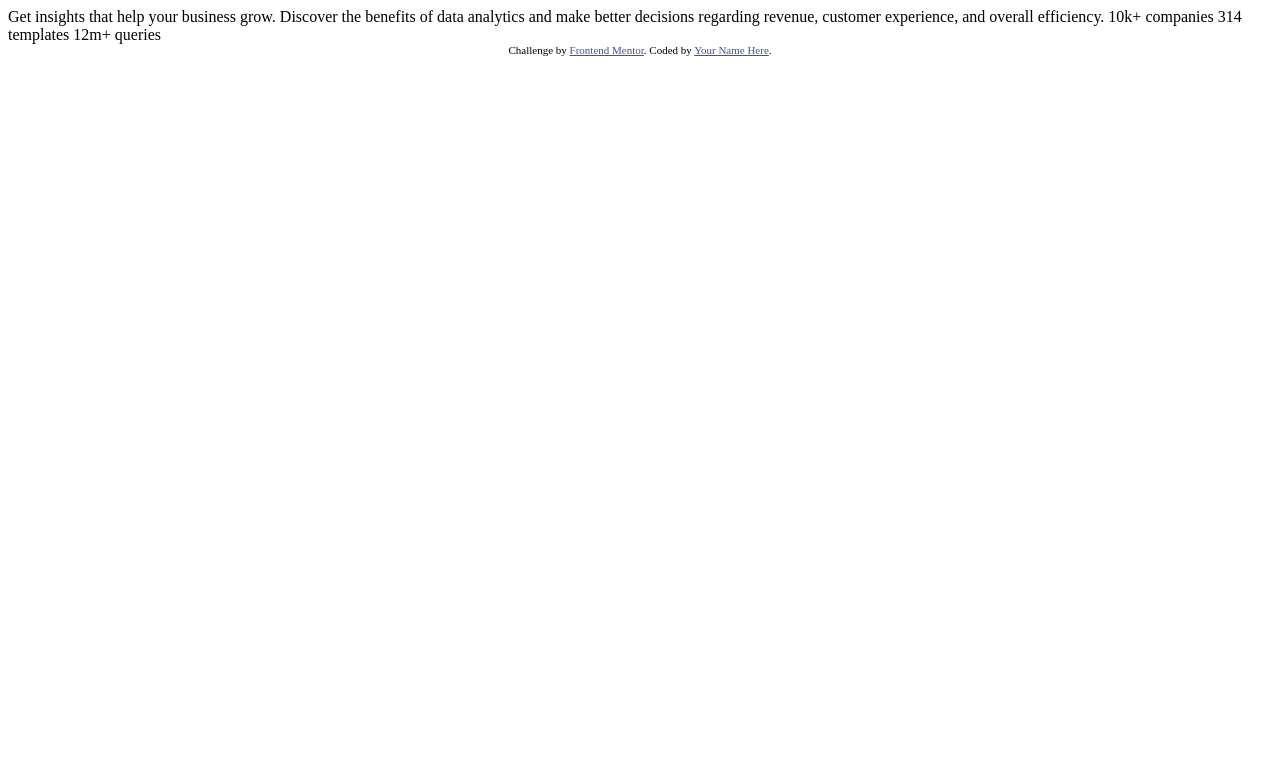
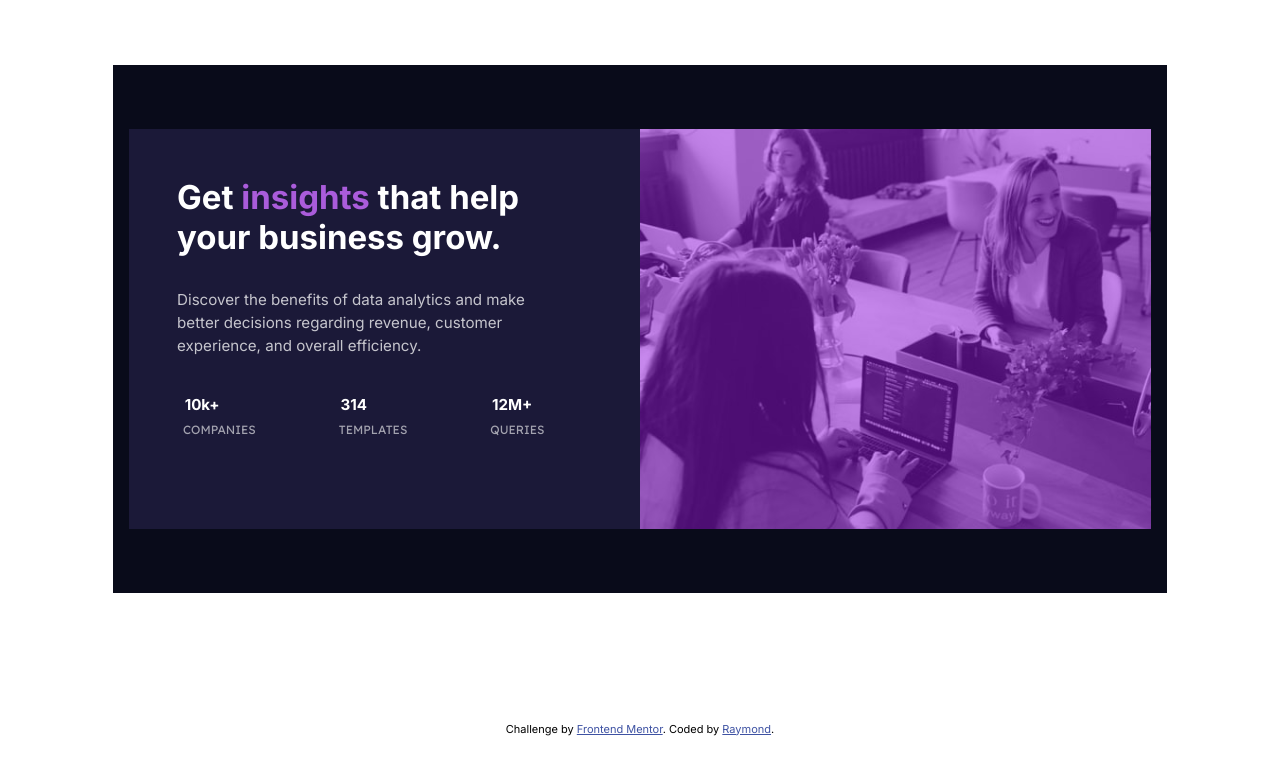
Before and after one commit to IpieA/stats-preview-card-component-main, a plain HTML site: page index.html in a window 1280 px wide. Drawn offline with Linux system fonts and the light colour scheme.

Commit message:
Completed design using CSS

```diff
--- a/index.html
+++ b/index.html
@@ -3,31 +3,51 @@
 <head>
   <meta charset="UTF-8">
   <meta name="viewport" content="width=device-width, initial-scale=1.0"> <!-- displays site properly based on user's device -->
-
   <link rel="icon" type="image/png" sizes="32x32" href="./images/favicon-32x32.png">
-
+  <link rel="preconnect" href="https://fonts.googleapis.com">
+  <link rel="preconnect" href="https://fonts.gstatic.com" crossorigin>
+  <link href="https://fonts.googleapis.com/css2?family=Inter:wght@400;700&family=Lexend+Deca&display=swap" rel="stylesheet">
+  <link rel="stylesheet" href="style.css">
   <title>Frontend Mentor | Stats preview card component</title>
-
-  <!-- Feel free to remove these styles or customise in your own stylesheet 👍 -->
-  <style>
-    .attribution { font-size: 11px; text-align: center; }
-    .attribution a { color: hsl(228, 45%, 44%); }
-  </style>
 </head>
 <body>
+  <main>
+    <div class="container">
+      <section class="image-container"></section>
+      <section class="text-container">
+        <h1>
+          Get <span class="insights">insights</span> that help your business grow.
+        </h1>
+        <p>
+          Discover the benefits of data analytics and make better decisions regarding revenue, customer
+          experience, and overall efficiency.
+        </p>
+        <div class="stats-container">
+          <div class="stats">
+            <span class="numbers">10k+</span>
+            <span>companies</span>
+          </div>
+          <div class="stats">
+            <span class="numbers">314</span>
+            <span>templates</span>
+          </div>
+          <div class="stats">
+            <span class="numbers">12M+</span>
+            <span>queries</span>
+          </div>
+        </div>
+      </section>
+    </div>
+  </main>
 
-  Get insights that help your business grow.
 
-  Discover the benefits of data analytics and make better decisions regarding revenue, customer
-  experience, and overall efficiency.
 
-  10k+ companies
-  314 templates
-  12m+ queries
 
-  <div class="attribution">
+
+
+  <footer class="attribution">
     Challenge by <a href="https://www.frontendmentor.io?ref=challenge" target="_blank">Frontend Mentor</a>.
-    Coded by <a href="#">Your Name Here</a>.
-  </div>
+    Coded by <a href="#">Raymond</a>.
+  </footer>
 </body>
 </html>
--- /dev/null
+++ b/style.css
@@ -0,0 +1,107 @@
+*{
+    margin: 0;
+    padding: 0;
+    box-sizing: border-box;
+    font-family: 'Inter', sans-serif;
+}
+body {
+    min-height: 100vh;
+    display: grid;
+    place-items: center;
+}
+main{
+    max-width: 375px;
+}
+.container{
+    background: hsl(233, 47%, 7%);
+    padding: 4em 1em;
+}
+.image-container {
+    height: 15rem;
+    background-image: url('images/image-header-mobile.jpg');
+    background-size: cover;
+    background-repeat: no-repeat;
+    background-position: center;
+    position: relative;
+}
+.image-container::before {
+    content: "";
+    position: absolute;
+    top: 0;
+    left: 0;
+    width: 100%;
+    height: 100%;
+    background-color: hsla(277, 81%, 49%, 0.5); /* set the color and opacity of the overlay */
+  }
+.text-container{
+    text-align: center;
+    padding: 3em;
+    color: #fff;
+    background: hsl(244, 38%, 16%);
+}
+h1{
+    font-size: min(6.5vmin, calc(1.1rem + 1.2vmax));
+    margin-bottom: 1em;
+}
+.insights{
+    color: hsl(277, 64%, 61%);
+}
+.text-container p{
+    line-height: 1.5em;
+    color: hsla(0, 0%, 100%, 0.75);
+    font-size: min(4vmin, calc(0.85rem + 0.12vmax));
+    margin-bottom: 2em;
+}
+.stats{
+    margin: 1em;
+}
+.stats span{
+    display: block;
+    margin: 0.5em;
+}
+.numbers{
+    font-weight: 700;
+    font-size: min(4vmin, calc(0.85rem + 0.12vmax));
+}
+.stats span + span{
+    color: hsla(0, 0%, 100%, 0.6);
+    text-transform: uppercase;
+    font-size: min(2vmin, calc(0.65rem + 0.12vmax));
+    font-family: 'Lexend Deca', sans-serif;
+}
+.attribution{
+    font-size: 11px; text-align: center;
+}
+.attribution a{
+    color: hsl(228, 45%, 44%);
+}
+
+@media screen and (min-width: 768px) {
+    main{
+        max-width: 100%;
+    }
+    .container{
+        display: flex;
+        flex-direction: row-reverse;
+    }
+    .image-container {
+        height: 25rem;
+        flex-basis: 50%;
+        background-image: url('images/image-header-desktop.jpg');
+    }
+    .text-container {
+        flex-basis: 50%;
+        text-align: left;
+    }
+    .text-container p{
+        max-width: 90%;
+    }
+    .stats-container{
+        display: flex;
+        justify-content: space-between;
+        max-width: 90%;
+    }
+    .stats{
+        margin: 0;
+    }
+}
```
